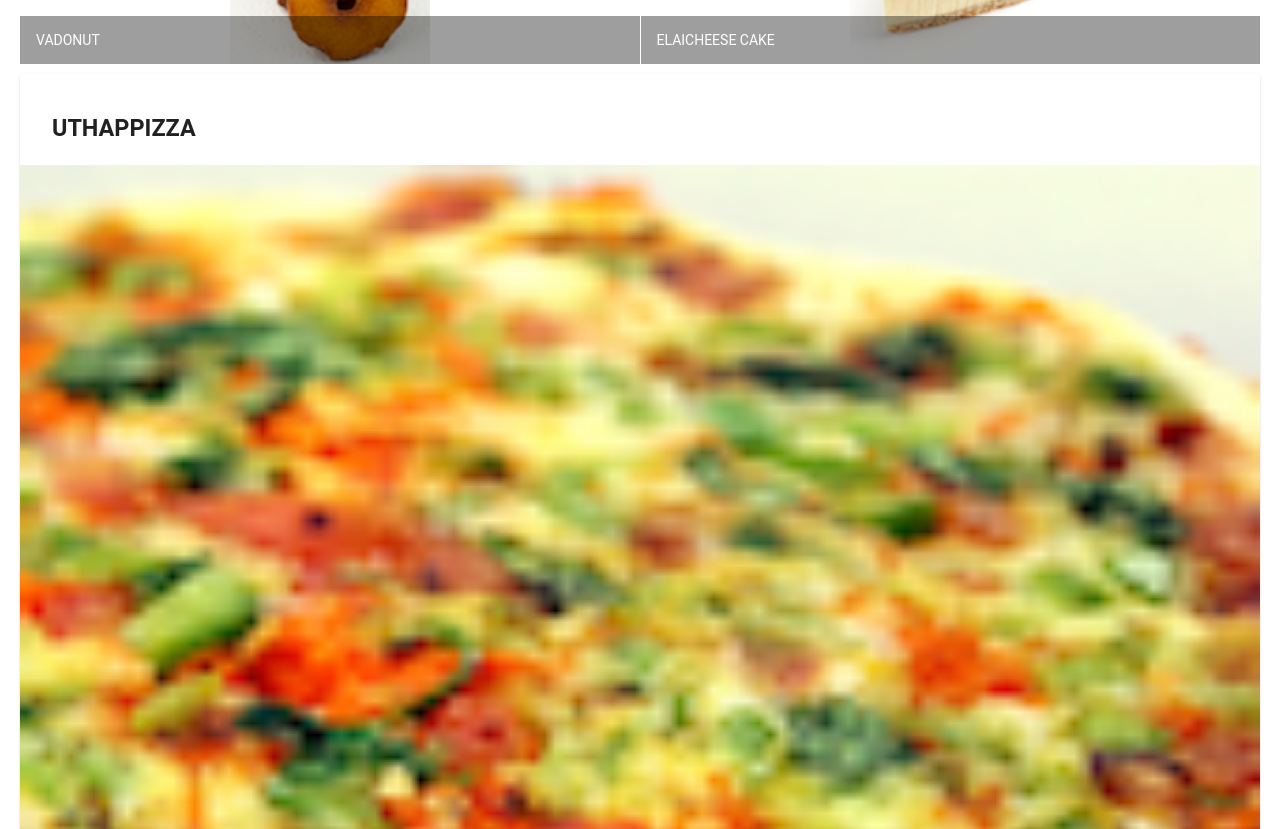
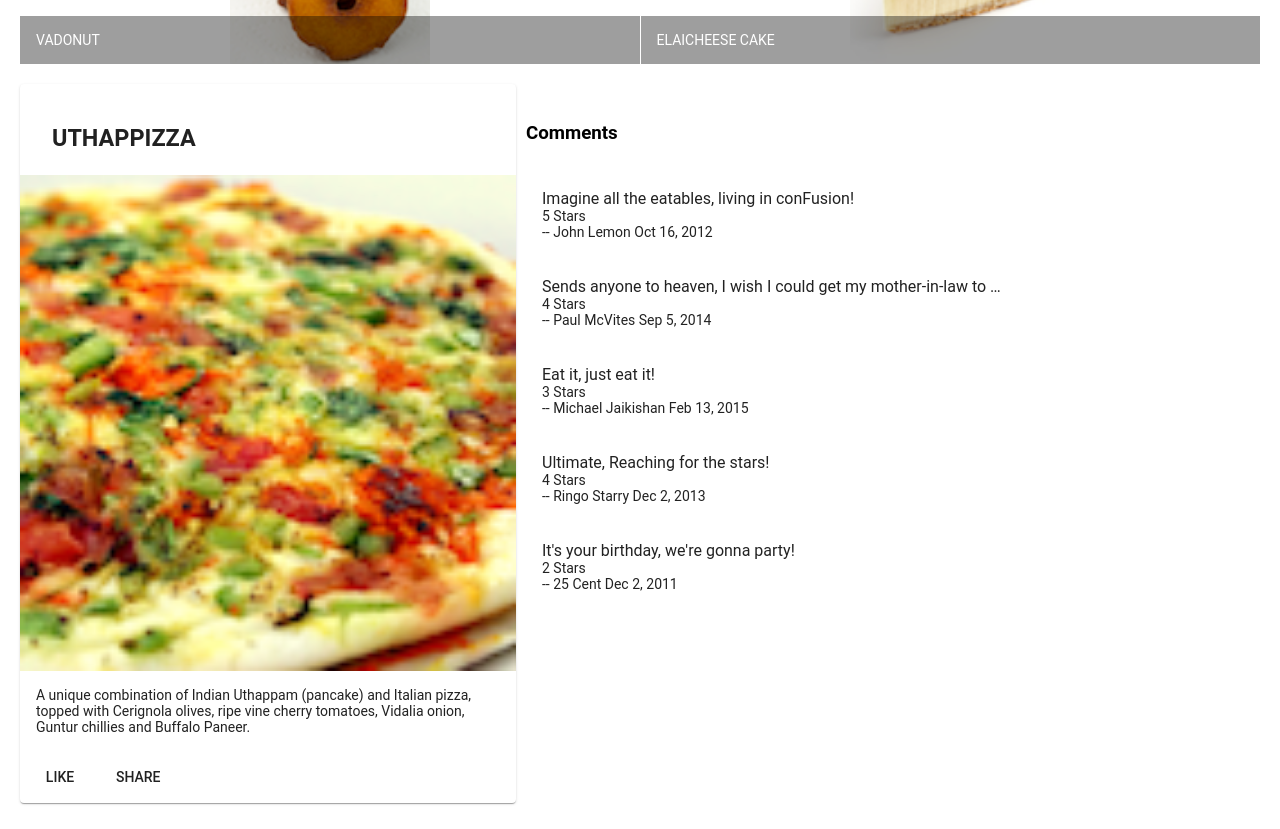
Before and after one commit to Jeongk8/angular, an Angular app: page / in a window 1280 px wide. Shown: the part 500-1329 px from the top of the page. Built offline with nearby package versions, Linux system fonts and the light colour scheme.

Commit message:
assignment1

```diff
--- a/src/app/app.component.html
+++ b/src/app/app.component.html
@@ -1,3 +1,4 @@
 <mat-toolbar color="primary"> <span>Ristorante Con Fusion</span> </mat-toolbar>
 
 <app-menu></app-menu>
+<app-dishdetail></app-dishdetail>
--- a/src/app/app.module.ts
+++ b/src/app/app.module.ts
@@ -12,11 +12,13 @@ import { MatListModule } from '@angular/material/list';
 import { MatGridListModule } from '@angular/material/grid-list';
 import { MatCardModule } from '@angular/material/card';
 import { MatButtonModule } from '@angular/material/button';
+import { DishdetailComponent } from './dishdetail/dishdetail.component';
 
 @NgModule({
   declarations: [
     AppComponent,
-    MenuComponent
+    MenuComponent,
+    DishdetailComponent
   ],
   imports: [
     BrowserModule,
--- /dev/null
+++ b/src/app/dishdetail/dishdetail.component.html
@@ -0,0 +1,71 @@
+<div class="container"
+    fxLayout="row"
+    fxLayout.sm="column"
+    fxLayout.xs="column"
+
+    fxLayoutGap="10px"
+    fxLayoutGap.xs="0">
+
+  <div fxFlex="40">
+    <div fxFlex *ngIf="selectedDish">
+    <mat-card>
+      <mat-card-header>
+        <mat-card-title>
+          <h3>{{selectedDish.name | uppercase}}</h3>
+        </mat-card-title>
+      </mat-card-header>
+      <img mat-card-image src={{selectedDish.image}} alt={{selectedDish.name}}>
+      <mat-card-content>
+        <p>{{selectedDish.description}}
+        </p>
+      </mat-card-content>
+      <mat-card-actions>
+        <button mat-button>LIKE</button>
+        <button mat-button>SHARE</button>
+      </mat-card-actions>
+    </mat-card>
+  </div>
+  </div>
+
+
+
+
+  <div fxFlex="40">
+    <br>
+    <h3>Comments</h3>
+    <mat-list>
+      <mat-list-item *ngFor="let comment of selectedDish.comments">
+
+        <p matLine>
+          <span> {{comment.comment}} </span>
+        </p>
+        <p matLine>
+          <span class="demo-2">{{comment.rating}} Stars</span>
+        </p>
+        <p matLine>
+          <span class="demo-2">-- {{comment.author}} </span>
+          <span class="demo-2"> {{comment.date | date :'mediumDate'}}</span>
+        </p>
+
+      </mat-list-item>
+    </mat-list>
+
+
+
+
+
+
+
+
+
+
+  </div>
+
+
+
+
+
+
+
+
+</div>
--- /dev/null
+++ b/src/app/dishdetail/dishdetail.component.ts
@@ -0,0 +1,88 @@
+import { Component, OnInit } from '@angular/core';
+
+
+
+@Component({
+  selector: 'app-dishdetail',
+  templateUrl: './dishdetail.component.html',
+  styleUrls: ['./dishdetail.component.scss']
+})
+export class DishdetailComponent implements OnInit {
+
+	selectedDish: Dish = DISH;
+
+
+	  constructor() { }
+
+	  ngOnInit() {
+	  }
+
+
+
+}
+
+const DISH = {
+  id: '0',
+  name: 'Uthappizza',
+  image: '/assets/images/uthappizza.png',
+  category: 'mains',
+  featured: true,
+  label: 'Hot',
+  price: '4.99',
+  // tslint:disable-next-line:max-line-length
+  description: 'A unique combination of Indian Uthappam (pancake) and Italian pizza, topped with Cerignola olives, ripe vine cherry tomatoes, Vidalia onion, Guntur chillies and Buffalo Paneer.',
+  comments: [
+       {
+           rating: 5,
+           comment: 'Imagine all the eatables, living in conFusion!',
+           author: 'John Lemon',
+           date: '2012-10-16T17:57:28.556094Z'
+       },
+       {
+           rating: 4,
+           comment: 'Sends anyone to heaven, I wish I could get my mother-in-law to eat it!',
+           author: 'Paul McVites',
+           date: '2014-09-05T17:57:28.556094Z'
+       },
+       {
+           rating: 3,
+           comment: 'Eat it, just eat it!',
+           author: 'Michael Jaikishan',
+           date: '2015-02-13T17:57:28.556094Z'
+       },
+       {
+           rating: 4,
+           comment: 'Ultimate, Reaching for the stars!',
+           author: 'Ringo Starry',
+           date: '2013-12-02T17:57:28.556094Z'
+       },
+       {
+           rating: 2,
+           comment: 'It\'s your birthday, we\'re gonna party!',
+           author: '25 Cent',
+           date: '2011-12-02T17:57:28.556094Z'
+       }
+   ]
+};
+
+
+export class Dish {
+    id: string;
+    name: string;
+    image: string;
+    category: string;
+    featured: boolean;
+    label: string;
+    price: string;
+    description: string;
+    comments: comment[];
+
+
+}
+
+export class comment {
+	rating: Number;
+	comment: string;
+	author: string;
+	date: string;
+}
--- a/src/app/menu/menu.component.html
+++ b/src/app/menu/menu.component.html
@@ -20,24 +20,7 @@
     </mat-grid-list>
   </div>
 
-  <div fxFlex *ngIf="selectedDish">
-    <mat-card>
-      <mat-card-header>
-        <mat-card-title>
-          <h3>{{selectedDish.name | uppercase}}</h3>
-        </mat-card-title>
-      </mat-card-header>
-      <img mat-card-image src={{selectedDish.image}} alt={{selectedDish.name}}>
-      <mat-card-content>
-        <p>{{selectedDish.description}}
-        </p>
-      </mat-card-content>
-      <mat-card-actions>
-        <button mat-button>LIKE</button>
-        <button mat-button>SHARE</button>
-      </mat-card-actions>
-    </mat-card>
-  </div>
+
 
 
 </div>
--- a/src/app/shared/dish.ts
+++ b/src/app/shared/dish.ts
@@ -7,4 +7,7 @@ export class Dish {
     label: string;
     price: string;
     description: string;
+
+
+
 }
```
Also changed, not shown: src/app/dishdetail/dishdetail.component.scss (added), 1 other file (tests, documents, lock files or other folders).
